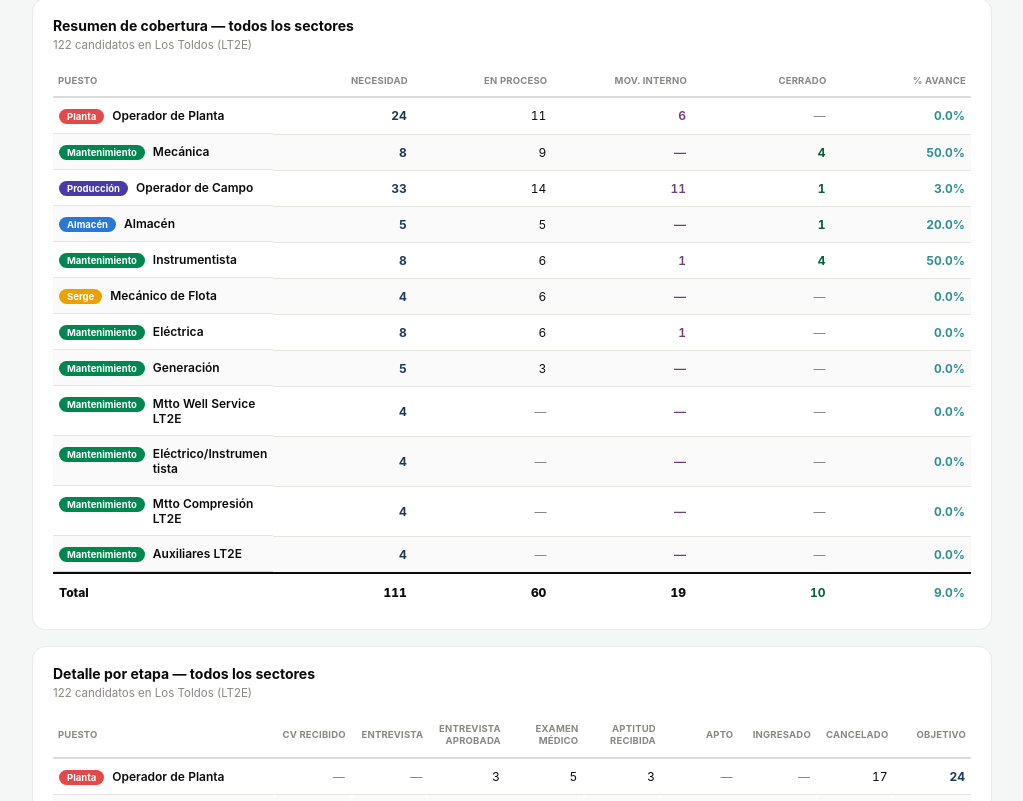
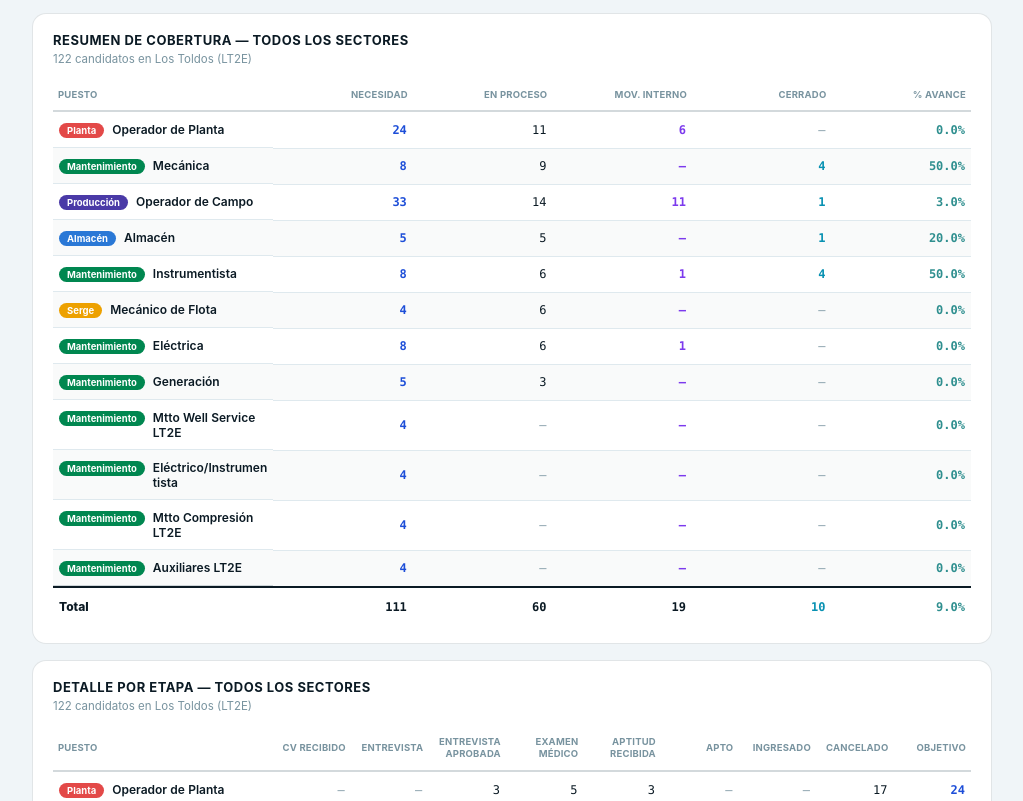
Before and after one commit to Agsoria91/Reclutamiento, a plain HTML site: page index.html in a window 1280 px wide. Shown: the part 675-1476 px from the top of the page, without its empty margins (234-1257 px from the left). Drawn offline with Linux system fonts and the light colour scheme.

Commit message:
Update index.html

```diff
--- a/index.html
+++ b/index.html
@@ -26,41 +26,85 @@ if(xr(e,"index.xml"))throw new Error("Unsupported NUMBERS 09 file");throw new Er
 <style>
   :root{
     color-scheme: light;
-    --surface-1:#fcfcfb; --surface-2:#ffffff; --page-plane:#f4f7f5;
-    --text-primary:#0b0b0b; --text-secondary:#52514e; --text-muted:#898781;
-    --grid-line:#e6e5e0; --border:rgba(11,11,11,0.08); --header-line:rgba(11,11,11,0.14);
-    --brand-green:#045f38; --row-alt:rgba(11,11,11,0.018); --brand-navy:#1c3a5e; --brand-plum:#6a3f7a;
-    --warn-bg:#fdf3e7; --warn-text:#8a5a12; --ok-bg:#e9f6ee; --ok-text:#045f38;
-    --err-bg:#fbeceb; --err-text:#a3312b;
-    --cat-1:#2a78d6; --cat-2:#eb6834; --cat-3:#1baf7a; --cat-4:#eda100;
-    --cat-5:#e87ba4; --cat-6:#008300; --cat-7:#4a3aa7; --cat-8:#e34948;
+    /* Tema "HUD" sobrio de día — misma familia cian/azul que el modo oscuro, sin brillos. */
+    --surface-1:#fbfdfe; --surface-2:#ffffff; --page-plane:#f0f5f8;
+    --text-primary:#0b1a24; --text-secondary:#3f5c6b; --text-muted:#78939f;
+    --grid-line:#dfe9ee; --border:rgba(11,45,60,0.12); --header-line:rgba(11,45,60,0.18);
+    --brand-green:#0891b2; --row-alt:rgba(11,45,60,0.025); --brand-navy:#1d4ed8; --brand-plum:#7c3aed;
+    --warn-bg:#fdf1e0; --warn-text:#92400e; --ok-bg:#e3f7f1; --ok-text:#047857;
+    --err-bg:#fdecec; --err-text:#b91c1c;
+    --cat-1:#0ea5e9; --cat-2:#d97706; --cat-3:#059669; --cat-4:#7c3aed;
+    --cat-5:#db2777; --cat-6:#2563eb; --cat-7:#ea580c; --cat-8:#dc2626;
+    --mono-font:ui-monospace,SFMono-Regular,Menlo,Consolas,"Liberation Mono",monospace;
+    --hud-bg-image:none; --card-blur:0px; --card-glow:none; --title-glow:none;
+    --hud-corner:transparent; --active-pulse:none; --scrollbar-thumb:#c3d2da;
   }
   [data-theme="dark"]{
     color-scheme: dark;
-    --surface-1:#1a1a19; --surface-2:#212220; --page-plane:#141414;
-    --text-primary:#f3f3f1; --text-secondary:#c9c8c2; --text-muted:#8f8d86;
-    --grid-line:#2c2b28; --border:rgba(255,255,255,0.09); --header-line:rgba(255,255,255,0.18);
-    --row-alt:rgba(255,255,255,0.025);
-    --warn-bg:#332711; --warn-text:#e4b56a; --ok-bg:#122b1e; --ok-text:#5fcf93;
-    --err-bg:#301918; --err-text:#f0918c;
-    --cat-1:#3987e5; --cat-2:#d95926; --cat-3:#199e70; --cat-4:#c98500;
-    --cat-5:#d55181; --cat-6:#008300; --cat-7:#9085e9; --cat-8:#e66767;
+    /* Tema Jarvis — HUD holográfico oscuro con acentos cian y detalle dorado (Iron Man). */
+    --surface-1:#081420; --surface-2:rgba(10,26,41,0.74); --page-plane:#050b14;
+    --text-primary:#e6fbff; --text-secondary:#9bd4e6; --text-muted:#5b7f8f;
+    --grid-line:rgba(34,211,238,0.14); --border:rgba(34,211,238,0.24); --header-line:rgba(34,211,238,0.4);
+    --brand-green:#22d3ee; --row-alt:rgba(34,211,238,0.055); --brand-navy:#1e6fd9; --brand-plum:#f5a623;
+    --warn-bg:rgba(255,207,92,0.12); --warn-text:#ffcf5c; --ok-bg:rgba(52,224,161,0.12); --ok-text:#34e0a1;
+    --err-bg:rgba(255,92,122,0.14); --err-text:#ff6b85;
+    --cat-1:#22d3ee; --cat-2:#f5a623; --cat-3:#34e0a1; --cat-4:#a855f7;
+    --cat-5:#ff5c9c; --cat-6:#60a5fa; --cat-7:#fb923c; --cat-8:#f43f5e;
+    --mono-font:ui-monospace,SFMono-Regular,Menlo,Consolas,"Liberation Mono",monospace;
+    --hud-bg-image:radial-gradient(ellipse 900px 500px at 50% -8%, rgba(34,211,238,0.10), transparent 60%), repeating-linear-gradient(0deg, rgba(34,211,238,0.05) 0px, rgba(34,211,238,0.05) 1px, transparent 1px, transparent 42px), repeating-linear-gradient(90deg, rgba(34,211,238,0.05) 0px, rgba(34,211,238,0.05) 1px, transparent 1px, transparent 42px);
+    --card-blur:12px; --card-glow:0 0 0 1px rgba(34,211,238,0.06), 0 8px 32px rgba(0,0,0,0.45), 0 0 24px rgba(34,211,238,0.05);
+    --title-glow:0 0 14px rgba(34,211,238,0.55); --hud-corner:rgba(34,211,238,0.85);
+    --active-pulse:pulseGlow 2.4s ease-in-out infinite; --scrollbar-thumb:rgba(34,211,238,0.35);
   }
   @media (prefers-color-scheme: dark){
     :root:not([data-theme="light"]){
       color-scheme: dark;
-      --surface-1:#1a1a19; --surface-2:#212220; --page-plane:#141414;
-      --text-primary:#f3f3f1; --text-secondary:#c9c8c2; --text-muted:#8f8d86;
-      --grid-line:#2c2b28; --border:rgba(255,255,255,0.09); --header-line:rgba(255,255,255,0.18);
-      --row-alt:rgba(255,255,255,0.025);
-      --warn-bg:#332711; --warn-text:#e4b56a; --ok-bg:#122b1e; --ok-text:#5fcf93;
-      --err-bg:#301918; --err-text:#f0918c;
-      --cat-1:#3987e5; --cat-2:#d95926; --cat-3:#199e70; --cat-4:#c98500;
-      --cat-5:#d55181; --cat-6:#008300; --cat-7:#9085e9; --cat-8:#e66767;
+      --surface-1:#081420; --surface-2:rgba(10,26,41,0.74); --page-plane:#050b14;
+      --text-primary:#e6fbff; --text-secondary:#9bd4e6; --text-muted:#5b7f8f;
+      --grid-line:rgba(34,211,238,0.14); --border:rgba(34,211,238,0.24); --header-line:rgba(34,211,238,0.4);
+      --brand-green:#22d3ee; --row-alt:rgba(34,211,238,0.055); --brand-navy:#1e6fd9; --brand-plum:#f5a623;
+      --warn-bg:rgba(255,207,92,0.12); --warn-text:#ffcf5c; --ok-bg:rgba(52,224,161,0.12); --ok-text:#34e0a1;
+      --err-bg:rgba(255,92,122,0.14); --err-text:#ff6b85;
+      --cat-1:#22d3ee; --cat-2:#f5a623; --cat-3:#34e0a1; --cat-4:#a855f7;
+      --cat-5:#ff5c9c; --cat-6:#60a5fa; --cat-7:#fb923c; --cat-8:#f43f5e;
+      --mono-font:ui-monospace,SFMono-Regular,Menlo,Consolas,"Liberation Mono",monospace;
+      --hud-bg-image:radial-gradient(ellipse 900px 500px at 50% -8%, rgba(34,211,238,0.10), transparent 60%), repeating-linear-gradient(0deg, rgba(34,211,238,0.05) 0px, rgba(34,211,238,0.05) 1px, transparent 1px, transparent 42px), repeating-linear-gradient(90deg, rgba(34,211,238,0.05) 0px, rgba(34,211,238,0.05) 1px, transparent 1px, transparent 42px);
+      --card-blur:12px; --card-glow:0 0 0 1px rgba(34,211,238,0.06), 0 8px 32px rgba(0,0,0,0.45), 0 0 24px rgba(34,211,238,0.05);
+      --title-glow:0 0 14px rgba(34,211,238,0.55); --hud-corner:rgba(34,211,238,0.85);
+      --active-pulse:pulseGlow 2.4s ease-in-out infinite; --scrollbar-thumb:rgba(34,211,238,0.35);
     }
   }
   *{box-sizing:border-box;}
-  body{margin:0;background:var(--page-plane);color:var(--text-primary);font-family:-apple-system,BlinkMacSystemFont,"Segoe UI",Roboto,Helvetica,Arial,sans-serif;}
+  body{margin:0;background-color:var(--page-plane);background-image:var(--hud-bg-image);background-attachment:fixed;color:var(--text-primary);font-family:-apple-system,BlinkMacSystemFont,"Segoe UI",Roboto,Helvetica,Arial,sans-serif;transition:background-color .2s ease,color .2s ease;}
+  ::-webkit-scrollbar{width:10px;height:10px;}
+  ::-webkit-scrollbar-track{background:transparent;}
+  ::-webkit-scrollbar-thumb{background:var(--scrollbar-thumb);border-radius:6px;}
+  /* ---- Look "HUD" (paneles con vidrio esmerilado + esquinas tipo visor, solo visible en modo
+     oscuro vía las variables --card-blur/--card-glow/--hud-corner, que quedan neutras en modo
+     claro) ---- */
+  .card, .kpi, .kpi-detail, .cell-modal, .sidebar, .uploader, .month-dropdown-panel{
+    backdrop-filter:blur(var(--card-blur)); -webkit-backdrop-filter:blur(var(--card-blur));
+    box-shadow:var(--card-glow); position:relative;
+  }
+  .card::before, .card::after, .kpi::before, .kpi::after{
+    content:''; position:absolute; width:11px; height:11px; pointer-events:none; opacity:1;
+  }
+  .card::before{top:-1px;left:-1px;border-top:2px solid var(--hud-corner);border-left:2px solid var(--hud-corner);border-radius:3px 0 0 0;}
+  .card::after{bottom:-1px;right:-1px;border-bottom:2px solid var(--hud-corner);border-right:2px solid var(--hud-corner);border-radius:0 0 3px 0;}
+  .kpi::before{top:-1px;left:-1px;width:9px;height:9px;border-top:2px solid var(--hud-corner);border-left:2px solid var(--hud-corner);border-radius:3px 0 0 0;}
+  .kpi::after{bottom:-1px;right:-1px;width:9px;height:9px;border-bottom:2px solid var(--hud-corner);border-right:2px solid var(--hud-corner);border-radius:0 0 3px 0;}
+  .brand-title{text-shadow:var(--title-glow);}
+  @keyframes pulseGlow{
+    0%,100%{box-shadow:0 0 0 2px var(--brand-green) inset, 0 0 10px rgba(34,211,238,0.25);}
+    50%{box-shadow:0 0 0 2px var(--brand-green) inset, 0 0 22px rgba(34,211,238,0.55);}
+  }
+  .kpi.active{animation:var(--active-pulse);}
+  /* Lectura tipo "readout" numérico: tabular y monoespaciado en los valores de las tablas y KPIs. */
+  .kpi .num, .donut-hole .n, .kdr-dias, .cmr-meta, .sub-stats b, .cell-modal-sub, .kpi-detail-note,
+  #puestoBody td:not(.puesto-name), #puestoFoot td:not(:first-child),
+  #resumenBody td:not(.puesto-name), #resumenFoot td:not(:first-child){
+    font-family:var(--mono-font); font-variant-numeric:tabular-nums;
+  }
   .wrap{max-width:1220px;margin:0 auto;padding:28px 24px 60px;}
   .layout{display:grid;grid-template-columns:190px 1fr;gap:22px;align-items:start;}
   .sidebar{position:sticky;top:16px;background:var(--surface-2);border:1px solid var(--border);border-radius:14px;padding:16px;display:flex;flex-direction:column;gap:16px;}
@@ -73,7 +117,7 @@ if(xr(e,"index.xml"))throw new Error("Unsupported NUMBERS 09 file");throw new Er
     .layout{grid-template-columns:1fr;}
     .sidebar{position:static;}
   }
-  header{display:flex;align-items:center;justify-content:space-between;margin-bottom:18px;flex-wrap:wrap;gap:10px;}
+  header{display:flex;align-items:center;justify-content:space-between;margin-bottom:18px;flex-wrap:wrap;gap:10px;padding-bottom:14px;border-bottom:1px solid var(--header-line);}
   .brand{display:flex;align-items:center;gap:12px;}
   .brand img{height:36px;}
   .brand-title{font-size:19px;font-weight:800;letter-spacing:-0.01em;}
@@ -103,7 +147,7 @@ if(xr(e,"index.xml"))throw new Error("Unsupported NUMBERS 09 file");throw new Er
   .pill.active{background:var(--brand-green);border-color:var(--brand-green);color:#fff;}
   .pill.area.active{background:var(--brand-navy);border-color:var(--brand-navy);}
   .pill.proc.active{background:var(--brand-plum);border-color:var(--brand-plum);}
-  .pill.prov.active{background:#8a5a12;border-color:#8a5a12;}
+  .pill.prov.active{background:#7c3aed;border-color:#7c3aed;}
   .pill.month{padding:6px 12px;font-size:11.5px;}
   .pill.month.active{background:#2f8f8f;border-color:#2f8f8f;color:#fff;}
   .month-actions{display:flex;gap:10px;margin-top:6px;}
@@ -173,7 +217,7 @@ if(xr(e,"index.xml"))throw new Error("Unsupported NUMBERS 09 file");throw new Er
   .sub-stats b{color:var(--text-primary);font-variant-numeric:tabular-nums;}
 
   .card{background:var(--surface-2);border:1px solid var(--border);border-radius:14px;padding:18px 20px;margin-bottom:16px;}
-  .card h3{margin:0 0 4px;font-size:14px;font-weight:700;}
+  .card h3{margin:0 0 4px;font-size:13px;font-weight:700;text-transform:uppercase;letter-spacing:.5px;}
   .card .card-sub{font-size:11.5px;color:var(--text-muted);margin-bottom:14px;}
 
   .card-grid{display:grid;grid-template-columns:1fr 1fr;gap:16px;margin-bottom:16px;}
```
